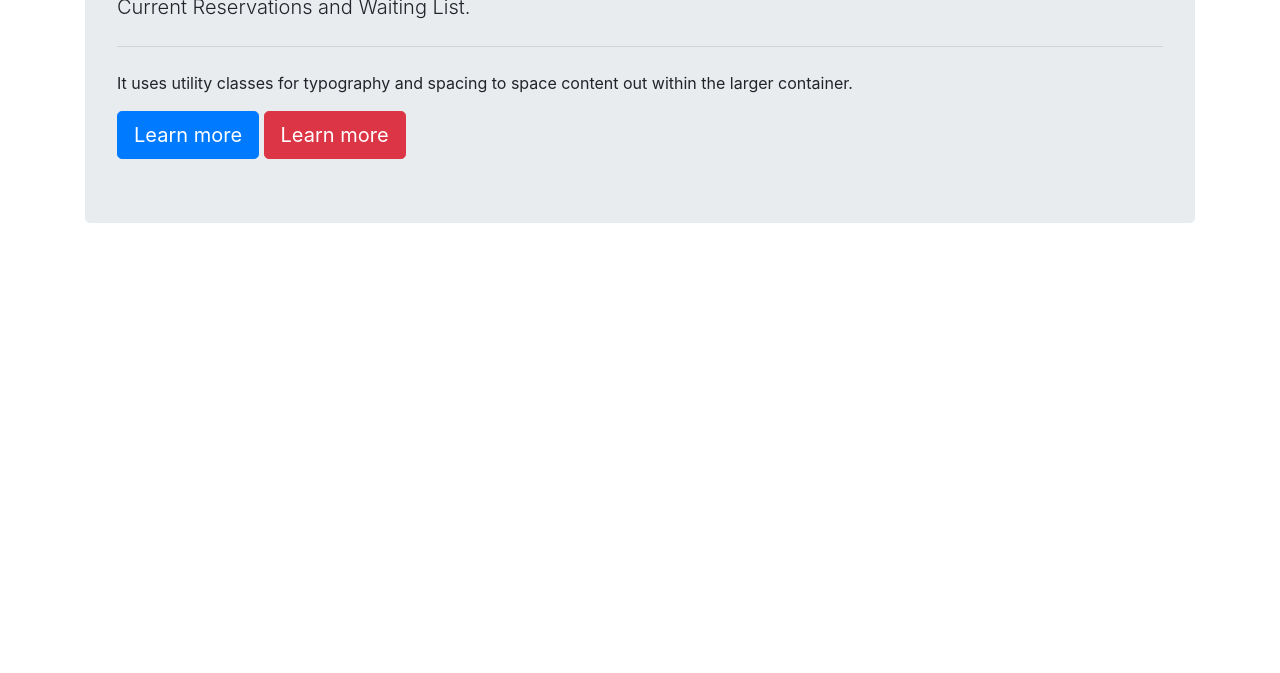
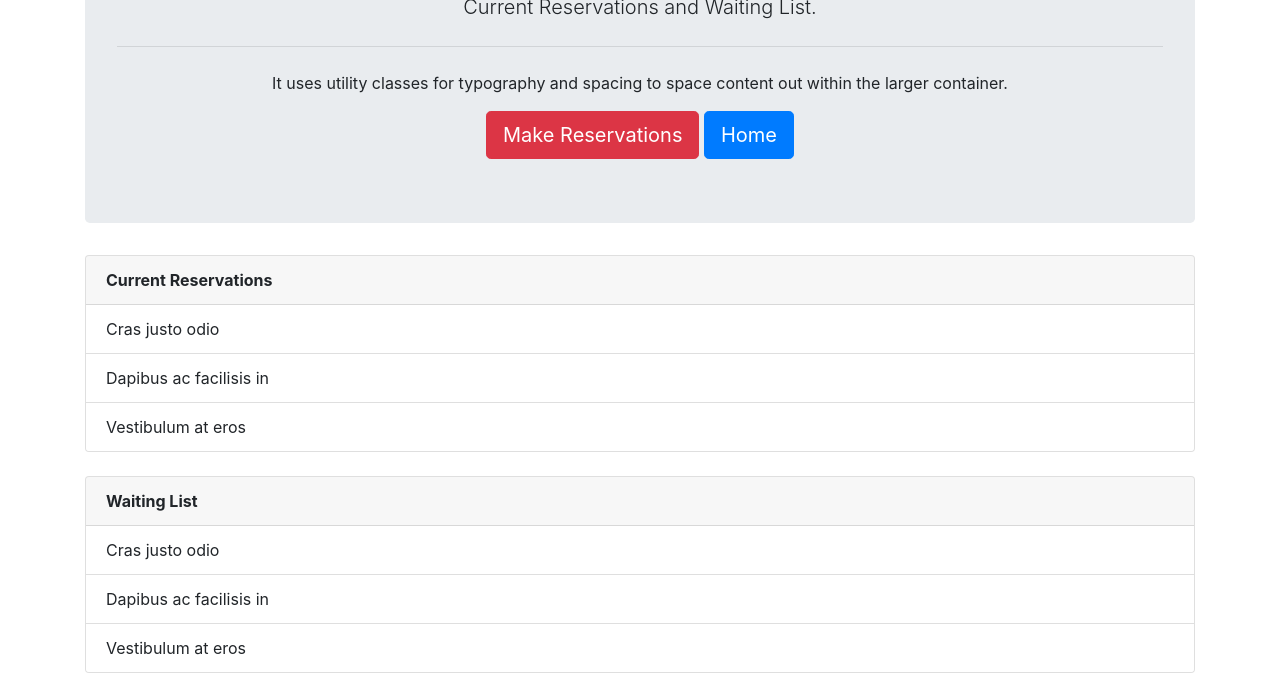
Before and after one commit to BenHCalvert/HotRestaurantColdFood, a website: page public/view.html in a window 1280 px wide. Shown: the part 147-820 px from the top of the page. Drawn offline with nearby package versions, Linux system fonts and the light colour scheme.

Commit message:
created view.html initial page

```diff
--- a/index.html
+++ b/public/view.html
@@ -7,17 +7,40 @@
 	<script src="https://cdnjs.cloudflare.com/ajax/libs/popper.js/1.14.7/umd/popper.min.js" integrity="sha384-UO2eT0CpHqdSJQ6hJty5KVphtPhzWj9WO1clHTMGa3JDZwrnQq4sF86dIHNDz0W1" crossorigin="anonymous"></script>
 	<script src="https://stackpath.bootstrapcdn.com/bootstrap/4.3.1/js/bootstrap.min.js" integrity="sha384-JjSmVgyd0p3pXB1rRibZUAYoIIy6OrQ6VrjIEaFf/nJGzIxFDsf4x0xIM+B07jRM" crossorigin="anonymous"></script>
 	<link rel="stylesheet" href="https://stackpath.bootstrapcdn.com/bootstrap/4.3.1/css/bootstrap.min.css" integrity="sha384-ggOyR0iXCbMQv3Xipma34MD+dH/1fQ784/j6cY/iJTQUOhcWr7x9JvoRxT2MZw1T" crossorigin="anonymous">
-</head>
+
 <body>
-
 <div class="container">
-	<div class="jumbotron">
+	<div class="jumbotron text-center">
 		<h1 class="display-4">Hot Restaurant</h1>
 		<p class="lead">Current Reservations and Waiting List.</p>
 		<hr class="my-4">
 		<p>It uses utility classes for typography and spacing to space content out within the larger container.</p>
-		<a class="btn btn-primary btn-lg" href="#" role="button">Learn more</a>
-		<a class="btn btn-danger btn-lg" href="#" role="button">Learn more</a>
+		<a class="btn btn-danger btn-lg" href="/reservation" role="button">Make Reservations</a>
+		<a class="btn btn-primary btn-lg" href="/" role="button">Home</a>
+	</div>
+
+	<!-- Card to Display Current Reservations	-->
+	<!--TODO Add jquery for adding reservations-->
+	<div class="card" style="width: 100%;">
+		<div class="card-header"><strong>Current Reservations</strong>
+		</div>
+		<ul class="list-group list-group-flush">
+			<li class="list-group-item">Cras justo odio</li>
+			<li class="list-group-item">Dapibus ac facilisis in</li>
+			<li class="list-group-item">Vestibulum at eros</li>
+		</ul>
+	</div>
+	<br>
+	<!-- Card to Display The waiting List-->
+
+	<div class="card" style="width: 100%;">
+		<div class="card-header"><strong>Waiting List</strong>
+		</div>
+		<ul class="list-group list-group-flush">
+			<li class="list-group-item">Cras justo odio</li>
+			<li class="list-group-item">Dapibus ac facilisis in</li>
+			<li class="list-group-item">Vestibulum at eros</li>
+		</ul>
 	</div>
 </div>
 
```
Also changed, not shown: public/index.html (+25 -0 lines).
